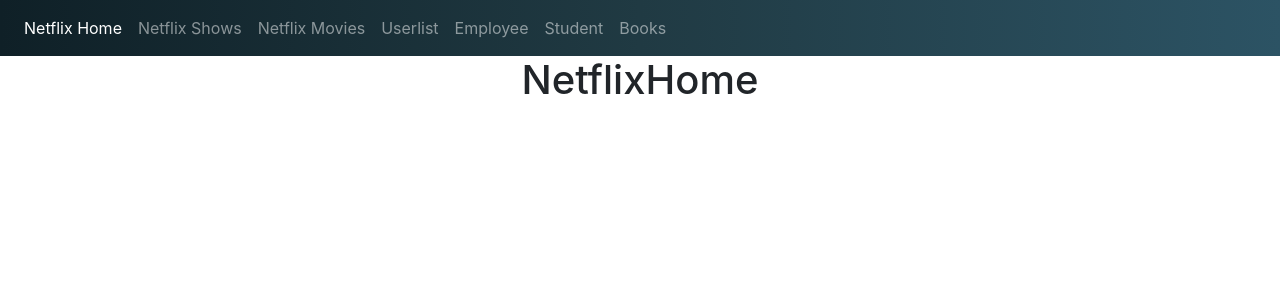
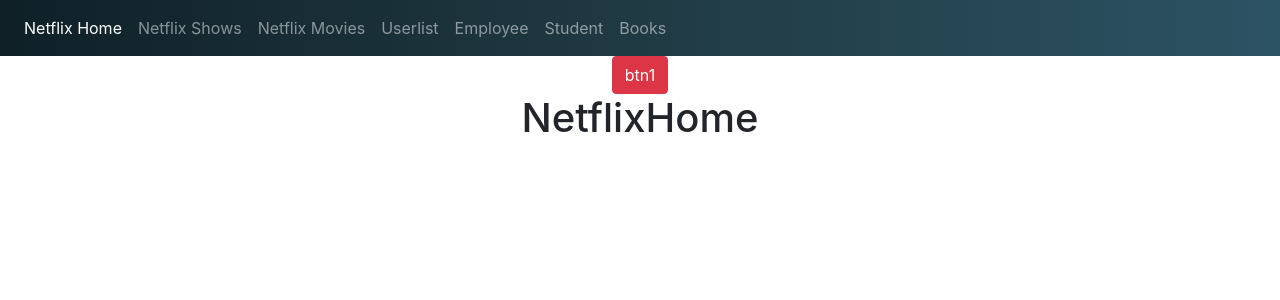
Before and after one commit to CODING-DARSH/MERN, a React (Vite) app: page / in a window 1280 px wide. Shown: the top 300 px of the page. Built offline with nearby package versions, Linux system fonts and the light colour scheme.

Commit message:
Common Button

```diff
--- a/src/Netflix/NetflixHome.jsx
+++ b/src/Netflix/NetflixHome.jsx
@@ -1,8 +1,13 @@
 import React from 'react'
+import { MyButton } from '../common/MyButton'
 
 export const NetflixHome = () => {
+    const netflixhometest = ()=>{
+    alert("i am netflix home...")
+  }
   return (
     <div style={{textAlign:"center"}}>
+      <MyButton fun={netflixhometest} name="btn1" class = "btn btn-danger"></MyButton>
         <h1>NetflixHome</h1>
     </div>
   )
--- a/src/Netflix/NetflixMovies.jsx
+++ b/src/Netflix/NetflixMovies.jsx
@@ -1,9 +1,11 @@
 import React from 'react'
 import { Link } from 'react-router-dom'
+import { MyButton } from '../common/MyButton'
 
 export const NetflixMovies = () => {
   return (
     <div style={{textAlign:"center"}}>
+      <MyButton name='netflixmovies'class="btn btn-success"></MyButton>
         <h1>NetflixMovies</h1>
         <ul>
           <li>
--- a/src/Netflix/NetflixShow.jsx
+++ b/src/Netflix/NetflixShow.jsx
@@ -1,5 +1,6 @@
 import React from 'react'
 import { Link } from 'react-router-dom'
+import { MyButton } from '../common/MyButton'
 
 export const NetflixShow = () => {
   const shows=[
@@ -22,6 +23,7 @@
   ]
   return (
     <div style={{textAlign:"center"}}>
+      <MyButton name='netflixshow' class="btn btn-secondary"></MyButton>
     <h1>NetflixShow</h1>
     {
       shows.map((show)=>{
--- /dev/null
+++ b/src/common/MyButton.jsx
@@ -0,0 +1,7 @@
+import React from 'react'
+
+export const MyButton = (props) => {
+  return (
+    <button onClick={()=>{props.fun()}} className={props.class||"btn btn-primary"}>{props.name || "test"}</button>
+  )
+}
--- a/src/components/Users.jsx
+++ b/src/components/Users.jsx
@@ -1,5 +1,6 @@
 import React from 'react'
 import { UserList } from './UserList'
+import { MyButton } from '../common/MyButton'
 
 export const Users = () => {
   var data="User Data"
@@ -11,6 +12,7 @@
 
     return (
     <div style={{textAlign:"center"}}>
+      <MyButton name='usertest' className=''></MyButton>
         <UserList data={data} user={user}></UserList>
     </div>
   )
```
